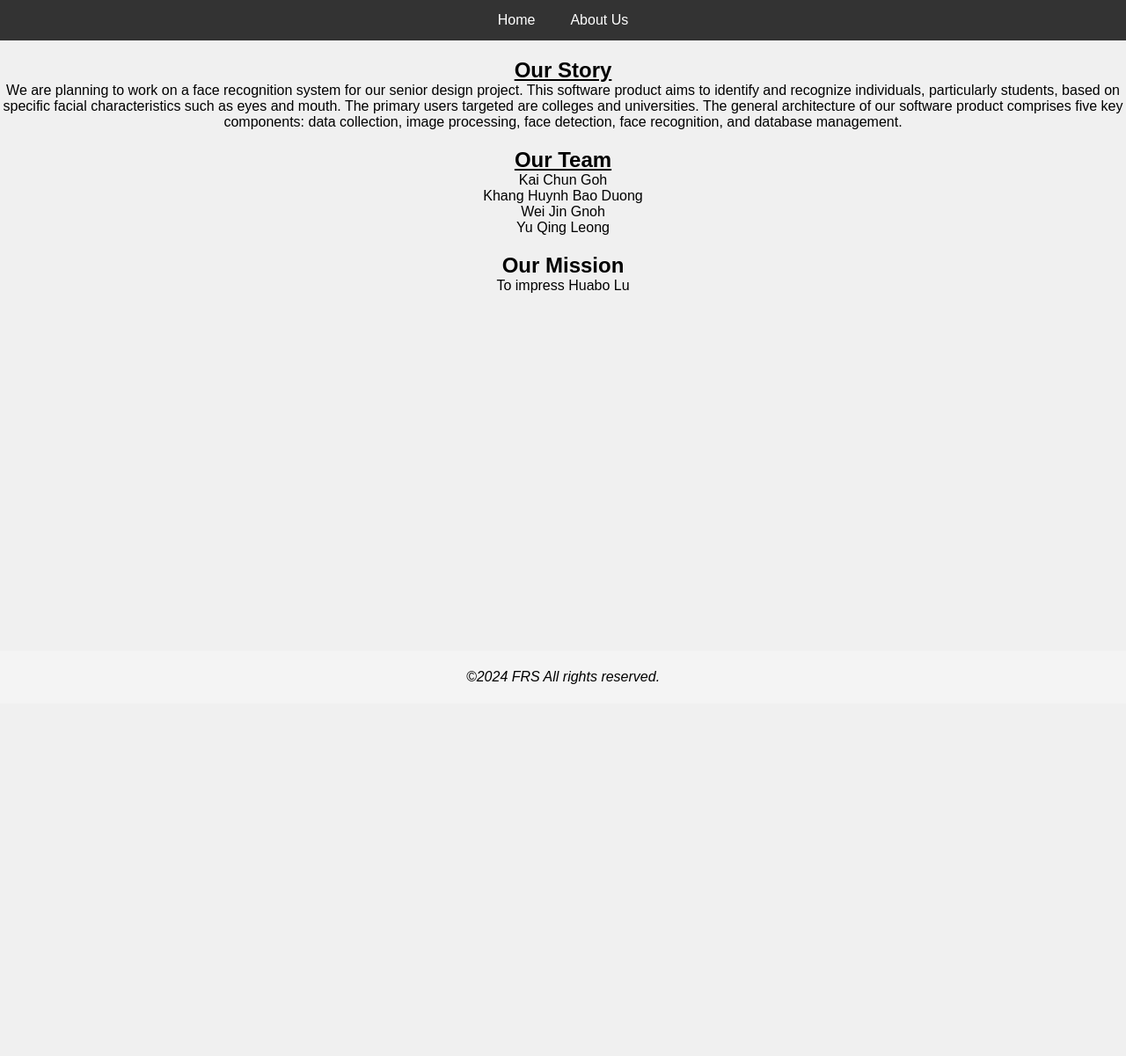
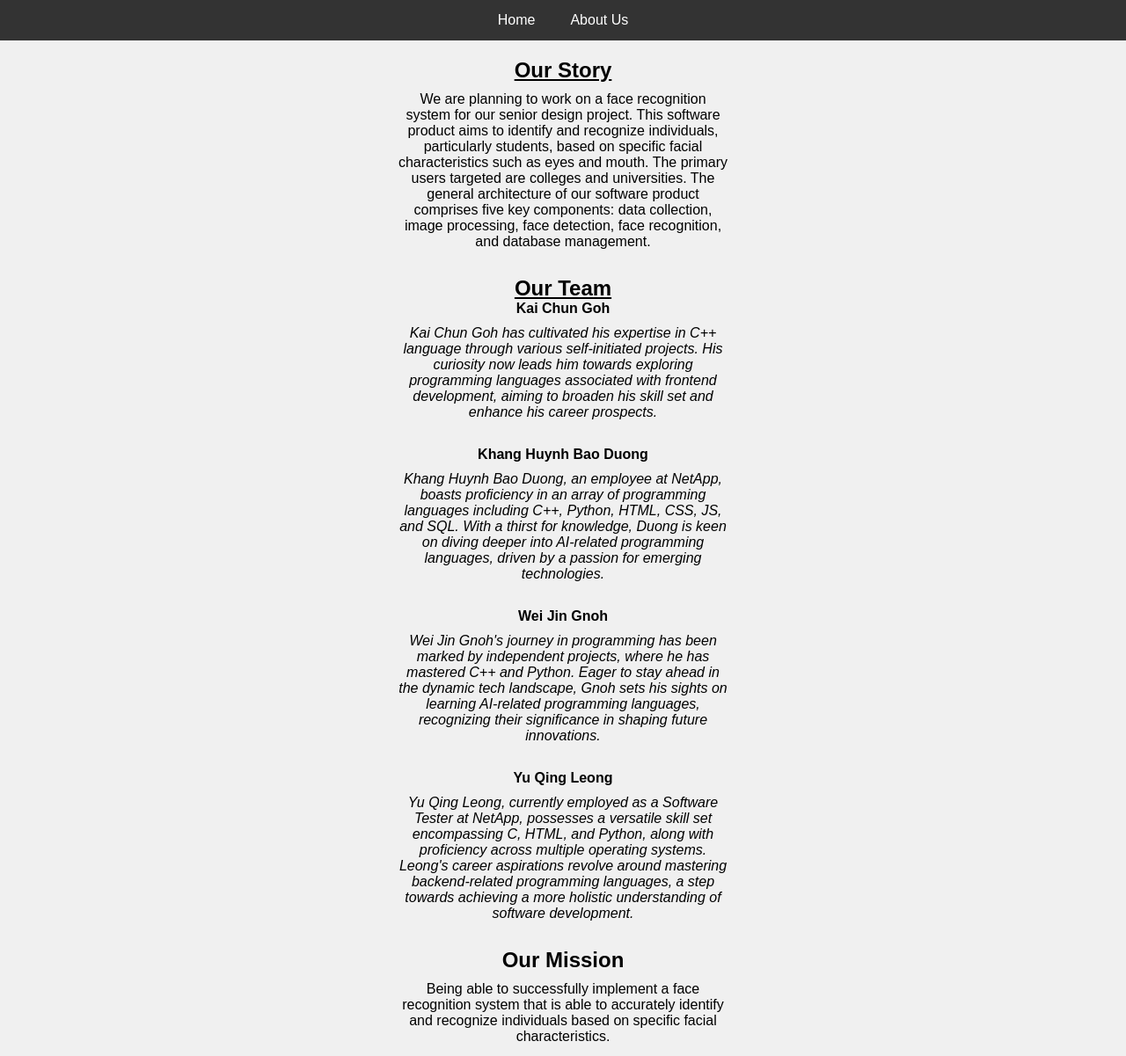
Before and after one commit to Khang261002/Face-Recognition-System, a plain HTML site: page GUI/about.html in a window 1280 px wide. Shown: the top 1201 px of the page at 88% size. Before the commit the page ends 800 px from the top, so only its background shows below. Drawn offline with Linux system fonts and the light colour scheme.

Commit message:
Added more content onto our About Us webpage.

```diff
--- a/GUI/about.html
+++ b/GUI/about.html
@@ -12,23 +12,51 @@
     <div>
         <section>
             <h2><u>Our Story</u></h2>
-            <p>We are planning to work on a face recognition system for our senior design
-            project. This software product aims to identify and recognize individuals, particularly students, based on specific facial characteristics such as eyes and mouth. The primary users targeted are colleges and universities. The general architecture of our software product comprises five key components: data collection, image processing, face detection, face recognition, and database management.</p>
+            <p class="limited-width">
+                We are planning to work on a face recognition system for our senior design
+                project.
+                This software product aims to identify and recognize individuals,
+                particularly students, based on specific facial characteristics such as eyes and mouth.
+                The primary users targeted are colleges and universities.
+                The general architecture of our software product comprises five key components:
+                data collection, image processing, face detection, face recognition, and database management.
+            </p>
         </section>
-
         <section>
             <h2><u>Our Team</u></h2>
                 <ul>
-                    <li>Kai Chun Goh</li>
-                    <li>Khang Huynh Bao Duong</li>
-                    <li>Wei Jin Gnoh</li>
-                    <li>Yu Qing Leong</li>
+                    <li><b>Kai Chun Goh</b></li>
+                    <p class="limited-width"><i>
+                        Kai Chun Goh has cultivated his expertise in C++ language through various self-initiated projects. <b></b>
+                        His curiosity now leads him towards exploring programming languages associated with frontend development,
+                        aiming to broaden his skill set and enhance his career prospects.
+                    </i></p>
+                    <li><b>Khang Huynh Bao Duong</b></li>
+                    <p class="limited-width"><i>
+                        Khang Huynh Bao Duong, an employee at NetApp, boasts proficiency in an array of programming languages
+                        including C++, Python, HTML, CSS, JS, and SQL. With a thirst for knowledge, Duong is keen on diving deeper
+                        into AI-related programming languages, driven by a passion for emerging technologies.
+                    </i></p>
+                    <li><b>Wei Jin Gnoh</b></li>
+                    <p class="limited-width"><i>
+                        Wei Jin Gnoh's journey in programming has been marked by independent projects, where he has mastered C++ and Python.
+                        Eager to stay ahead in the dynamic tech landscape, Gnoh sets his sights on learning AI-related programming languages,
+                        recognizing their significance in shaping future innovations.
+                    </i></p>
+                    <li><b>Yu Qing Leong</b></li>
+                    <p class="limited-width"><i>
+                        Yu Qing Leong, currently employed as a Software Tester at NetApp, possesses a versatile skill set encompassing C, HTML,
+                        and Python, along with proficiency across multiple operating systems. Leong's career aspirations revolve around mastering
+                        backend-related programming languages, a step towards achieving a more holistic understanding of software development.
+                    </i></p>
                 </ul>
         </section>
-
         <section>
             <h2>Our Mission</h2>
-            <p>To impress Huabo Lu</p>
+            <p class="limited-width">
+                Being able to successfully implement a face recognition system that is able to
+                accurately identify and recognize individuals based on specific facial characteristics.
+            </p>
         </section>
     </div>
 
--- a/GUI/styles.css
+++ b/GUI/styles.css
@@ -53,7 +53,7 @@ body {
 }
 
 footer {
-    position: absolute;
+    position: relative;
     bottom: 0;
     width: 100%;
     height: 60px;
@@ -107,3 +107,10 @@ section {
     margin-top: 20px;
     text-align: center;
 }
+
+.limited-width {
+    max-width: 400px;
+    margin: 0 auto;
+    padding: 10px;
+    margin-bottom: 20px;
+}
```
